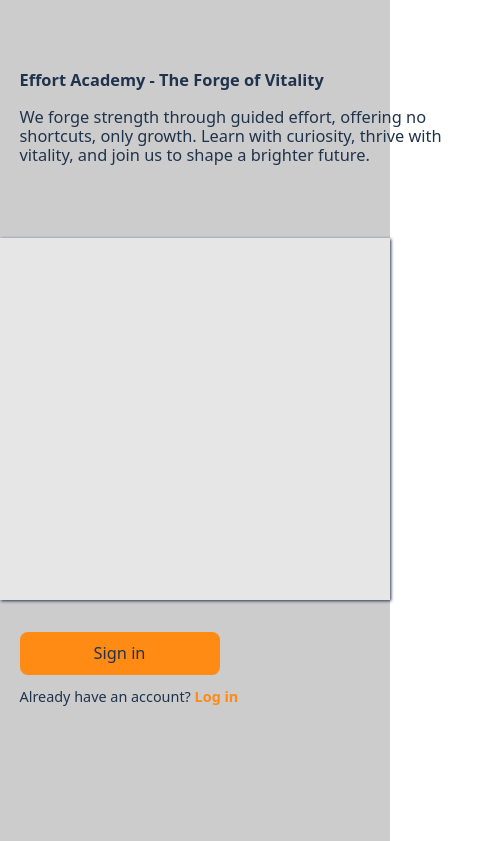
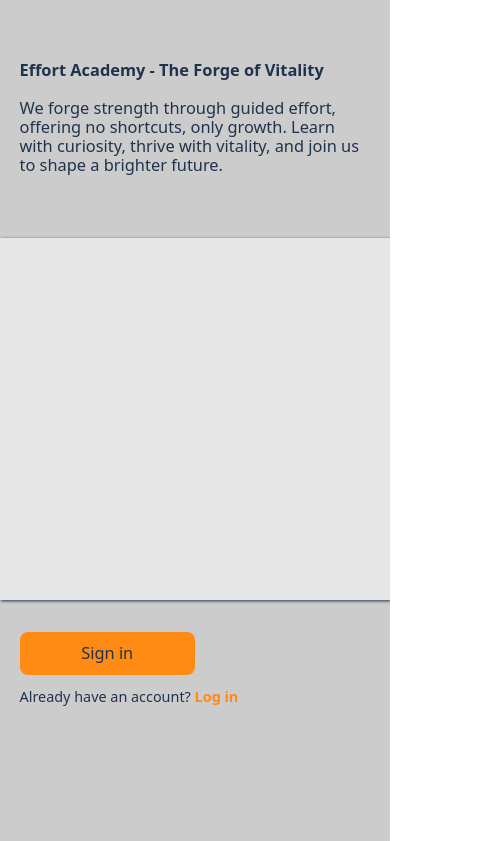
Before and after one commit to bartek8b/zzz-odin-sign-up-form, a plain HTML site: page index.html in a window 390 px wide. Shown: the part 199-1040 px from the top of the page, 488 px wide, since content can reach past the window. Drawn offline with Linux system fonts and the light colour scheme.

Commit message:
Fix responsivity problems with wrapping

```diff
--- a/style.css
+++ b/style.css
@@ -71,14 +71,15 @@ body {
 }
 
 div.content-item > p {
-  width: clamp(50ch, 50%, 72ch);
+  width: min(100%, 72ch);
+  white-space: wrap;
 }
 button {
   background: var(--orange);
   color: inherit;
   padding-inline: 16px;
   padding-block: 12px;
-  width: 200px;
+  width: min(200px, 50%);
   border: none;
   border-radius: 8px;
   cursor: pointer;
@@ -112,6 +113,10 @@ form {
     }
     .logo-container {
         flex-direction: column-reverse;
+        width: 100vw;
+    }
+    .content-container{
+        width: 100vw;
     }
     .logo-background{
         position: static;
```
